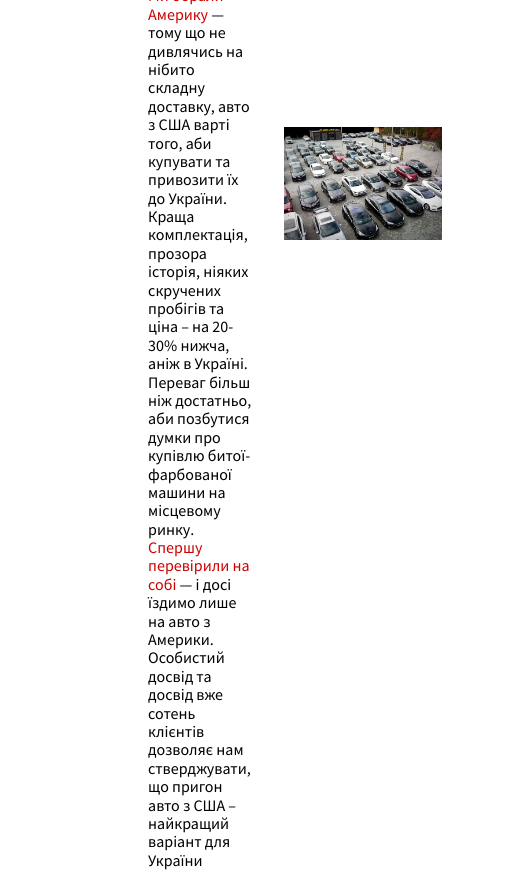
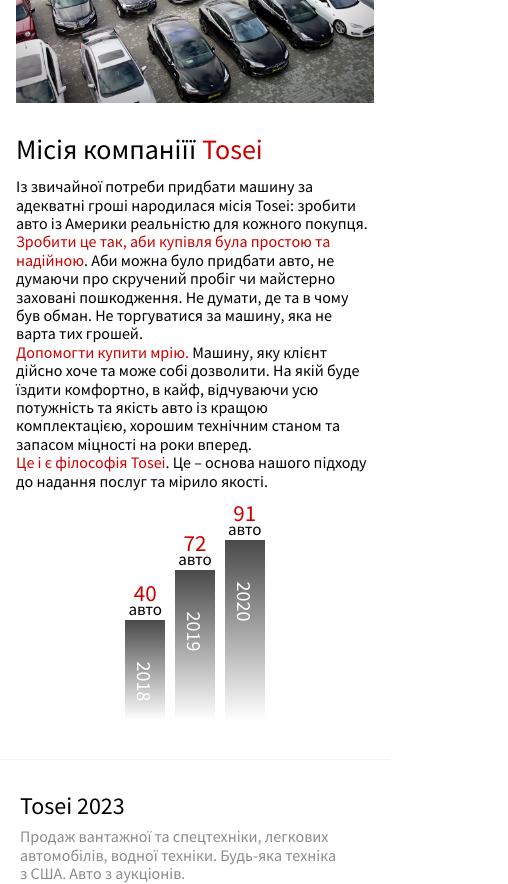
Before and after one commit to theromanovich/toscar, a Next.js app: page /information in a window 390 px wide. Shown: the part 960-1844 px from the top of the page, 508 px wide, since content can reach past the window. Built offline with nearby package versions, Linux system fonts and the light colour scheme.

Commit message:
add adaptive for about us page to 280px

```diff
--- a/src/style/block/information.scss
+++ b/src/style/block/information.scss
@@ -153,3 +153,47 @@
     }
   }
 }
+
+@media (max-width: 1079px) {
+  .information {
+    padding-left: 0;
+  }
+}
+
+@media (max-width: 788px) {
+  .information {
+    &__descr {
+      img {
+        display: none;
+      }
+    }
+    &__mission {
+      justify-content: initial;
+    }
+    &__graphic {
+      width: 140px;
+    }
+  }
+}
+
+@media (max-width: 568px) {
+  .information {
+    &__descr {
+      flex-direction: column;
+      img {
+        display: block;
+      }
+    }
+    &__mission {
+      flex-direction: column;
+      justify-content: initial;
+      &-descr {
+        width: 100%;
+      }
+    }
+    &__graphic {
+      margin: 0 auto;
+      width: 140px;
+    }
+  }
+}
```
